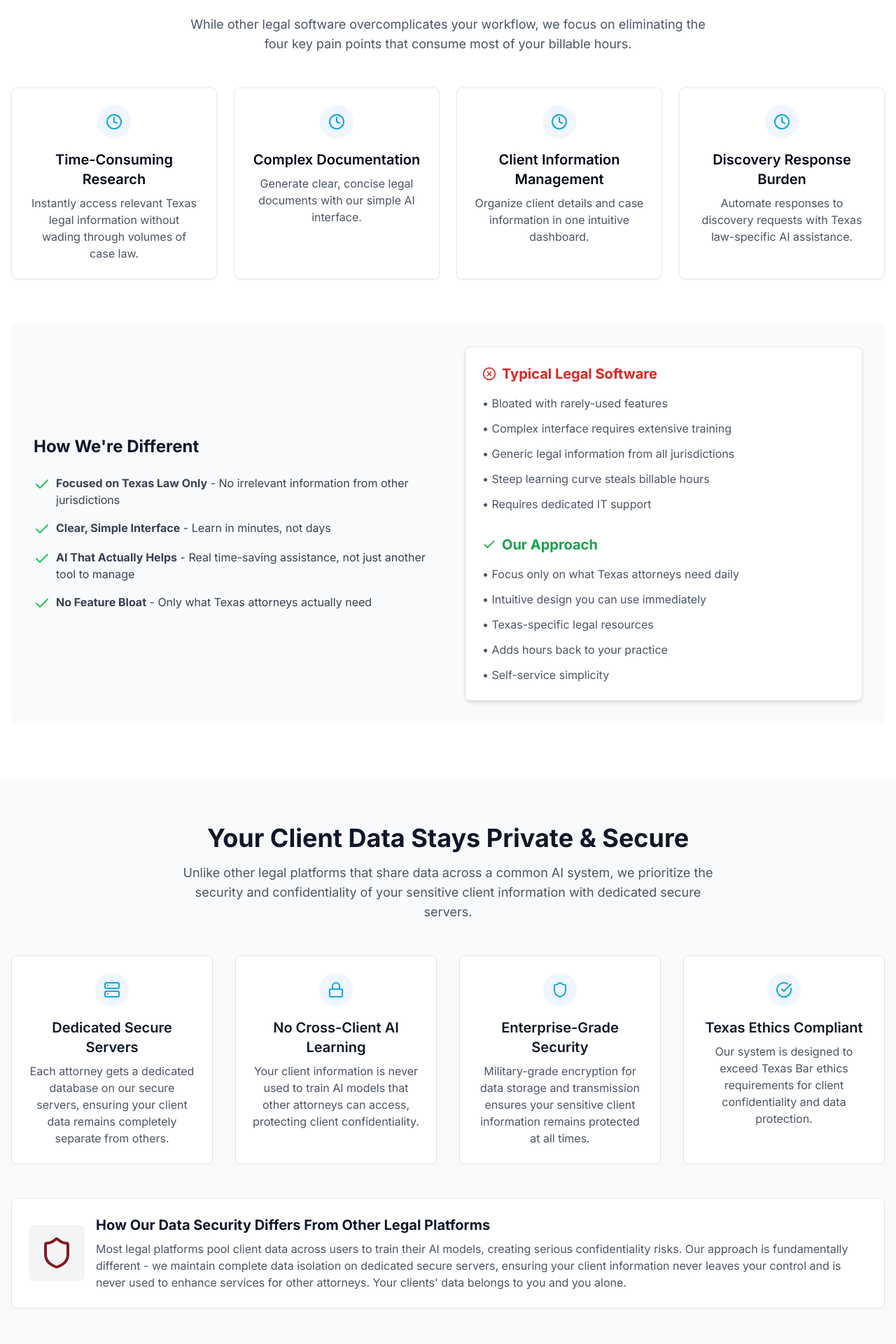
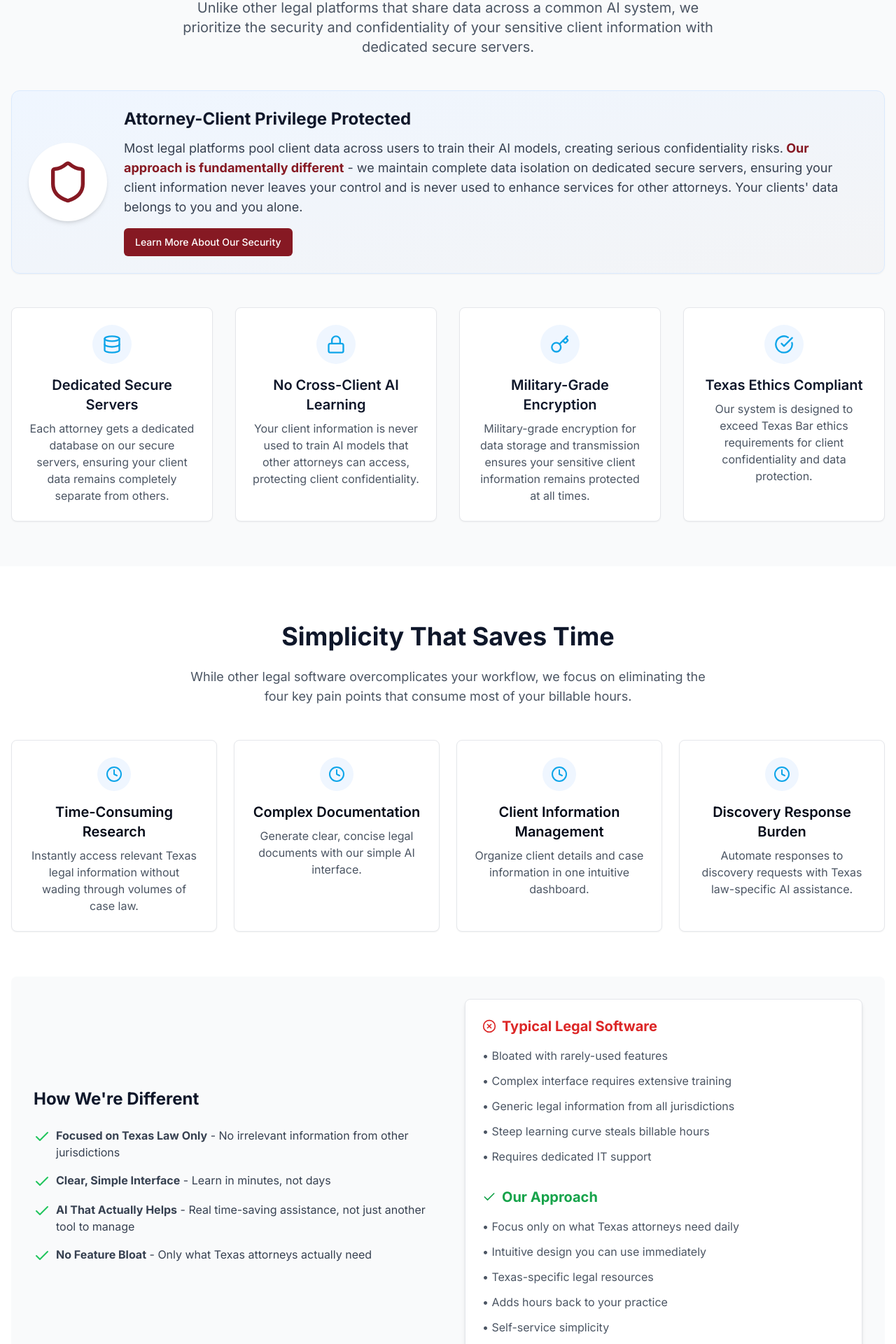
Before and after one commit to bryancris/judicial085-test, a React (Vite) app: page / in a window 1280 px wide. Shown: the part 795-2715 px from the top of the page at 70% size. Built offline with nearby package versions, Linux system fonts and the light colour scheme.

Commit message:
feat: Improve security section on homepage
Move the security information higher up on the homepage and expand on the details to highlight the data security features.

```diff
--- a/src/components/SecuritySection.tsx
+++ b/src/components/SecuritySection.tsx
@@ -1,6 +1,7 @@
 
 import React from 'react';
-import { Shield, Lock, Server, CheckCircle } from 'lucide-react';
+import { Shield, Lock, Server, CheckCircle, Database, Key } from 'lucide-react';
+import { Button } from "@/components/ui/button";
 
 const SecuritySection = () => {
   return (
@@ -8,16 +9,36 @@ const SecuritySection = () => {
       <div className="container mx-auto px-4">
         <div className="text-center mb-12">
           <h2 className="text-3xl md:text-4xl font-bold mb-4">Your Client Data Stays Private & Secure</h2>
-          <p className="text-lg text-gray-600 max-w-3xl mx-auto">
+          <p className="text-xl text-gray-600 max-w-3xl mx-auto">
             Unlike other legal platforms that share data across a common AI system, we prioritize
             the security and confidentiality of your sensitive client information with dedicated secure servers.
           </p>
         </div>
 
+        <div className="bg-gradient-to-br from-blue-50 to-gray-100 p-6 rounded-xl border border-blue-100 shadow-sm mb-12">
+          <div className="flex flex-col md:flex-row items-center gap-6">
+            <div className="bg-white p-6 rounded-full shadow-md">
+              <Shield className="w-16 h-16 text-brand-burgundy" />
+            </div>
+            <div>
+              <h3 className="text-2xl font-bold mb-3">Attorney-Client Privilege Protected</h3>
+              <p className="text-lg text-gray-700">
+                Most legal platforms pool client data across users to train their AI models, creating serious confidentiality risks.
+                <strong className="text-brand-burgundy"> Our approach is fundamentally different</strong> - we maintain complete data isolation on dedicated secure servers,
+                ensuring your client information never leaves your control and is never used to enhance services for other attorneys.
+                Your clients' data belongs to you and you alone.
+              </p>
+              <Button className="mt-4 bg-brand-burgundy hover:bg-brand-burgundy/90 text-white">
+                Learn More About Our Security
+              </Button>
+            </div>
+          </div>
+        </div>
+
         <div className="grid md:grid-cols-2 lg:grid-cols-4 gap-8">
           <div className="bg-white p-6 rounded-lg shadow-sm border border-gray-200 text-center">
-            <div className="w-12 h-12 rounded-full bg-blue-50 flex items-center justify-center mb-4 mx-auto">
-              <Server className="w-6 h-6 text-[#0EA5E9]" />
+            <div className="w-14 h-14 rounded-full bg-blue-50 flex items-center justify-center mb-4 mx-auto">
+              <Database className="w-7 h-7 text-[#0EA5E9]" />
             </div>
             <h3 className="text-xl font-semibold mb-2">Dedicated Secure Servers</h3>
             <p className="text-gray-600">
@@ -26,8 +47,8 @@ const SecuritySection = () => {
           </div>
 
           <div className="bg-white p-6 rounded-lg shadow-sm border border-gray-200 text-center">
-            <div className="w-12 h-12 rounded-full bg-blue-50 flex items-center justify-center mb-4 mx-auto">
-              <Lock className="w-6 h-6 text-[#0EA5E9]" />
+            <div className="w-14 h-14 rounded-full bg-blue-50 flex items-center justify-center mb-4 mx-auto">
+              <Lock className="w-7 h-7 text-[#0EA5E9]" />
             </div>
             <h3 className="text-xl font-semibold mb-2">No Cross-Client AI Learning</h3>
             <p className="text-gray-600">
@@ -36,40 +57,23 @@ const SecuritySection = () => {
           </div>
 
           <div className="bg-white p-6 rounded-lg shadow-sm border border-gray-200 text-center">
-            <div className="w-12 h-12 rounded-full bg-blue-50 flex items-center justify-center mb-4 mx-auto">
-              <Shield className="w-6 h-6 text-[#0EA5E9]" />
+            <div className="w-14 h-14 rounded-full bg-blue-50 flex items-center justify-center mb-4 mx-auto">
+              <Key className="w-7 h-7 text-[#0EA5E9]" />
             </div>
-            <h3 className="text-xl font-semibold mb-2">Enterprise-Grade Security</h3>
+            <h3 className="text-xl font-semibold mb-2">Military-Grade Encryption</h3>
             <p className="text-gray-600">
               Military-grade encryption for data storage and transmission ensures your sensitive client information remains protected at all times.
             </p>
           </div>
 
           <div className="bg-white p-6 rounded-lg shadow-sm border border-gray-200 text-center">
-            <div className="w-12 h-12 rounded-full bg-blue-50 flex items-center justify-center mb-4 mx-auto">
-              <CheckCircle className="w-6 h-6 text-[#0EA5E9]" />
+            <div className="w-14 h-14 rounded-full bg-blue-50 flex items-center justify-center mb-4 mx-auto">
+              <CheckCircle className="w-7 h-7 text-[#0EA5E9]" />
             </div>
             <h3 className="text-xl font-semibold mb-2">Texas Ethics Compliant</h3>
             <p className="text-gray-600">
               Our system is designed to exceed Texas Bar ethics requirements for client confidentiality and data protection.
             </p>
-          </div>
-        </div>
-
-        <div className="mt-12 p-6 bg-white rounded-lg border border-gray-200 shadow-sm">
-          <div className="flex flex-col md:flex-row items-center gap-4">
-            <div className="bg-gray-100 p-4 rounded-lg">
-              <Shield className="w-12 h-12 text-brand-burgundy" />
-            </div>
-            <div>
-              <h3 className="text-xl font-bold mb-2">How Our Data Security Differs From Other Legal Platforms</h3>
-              <p className="text-gray-600">
-                Most legal platforms pool client data across users to train their AI models, creating serious confidentiality risks.
-                Our approach is fundamentally different - we maintain complete data isolation on dedicated secure servers,
-                ensuring your client information never leaves your control and is never used to enhance services for other attorneys.
-                Your clients' data belongs to you and you alone.
-              </p>
-            </div>
           </div>
         </div>
       </div>
--- a/src/pages/Index.tsx
+++ b/src/pages/Index.tsx
@@ -119,8 +119,8 @@ const Index = () => {
       <NavBar />
       <main className="flex-grow">
         <HeroSection />
+        <SecuritySection />
         <StreamlineSection />
-        <SecuritySection />
         <TestimonialsSection />
         <ROISection />
       </main>
```
